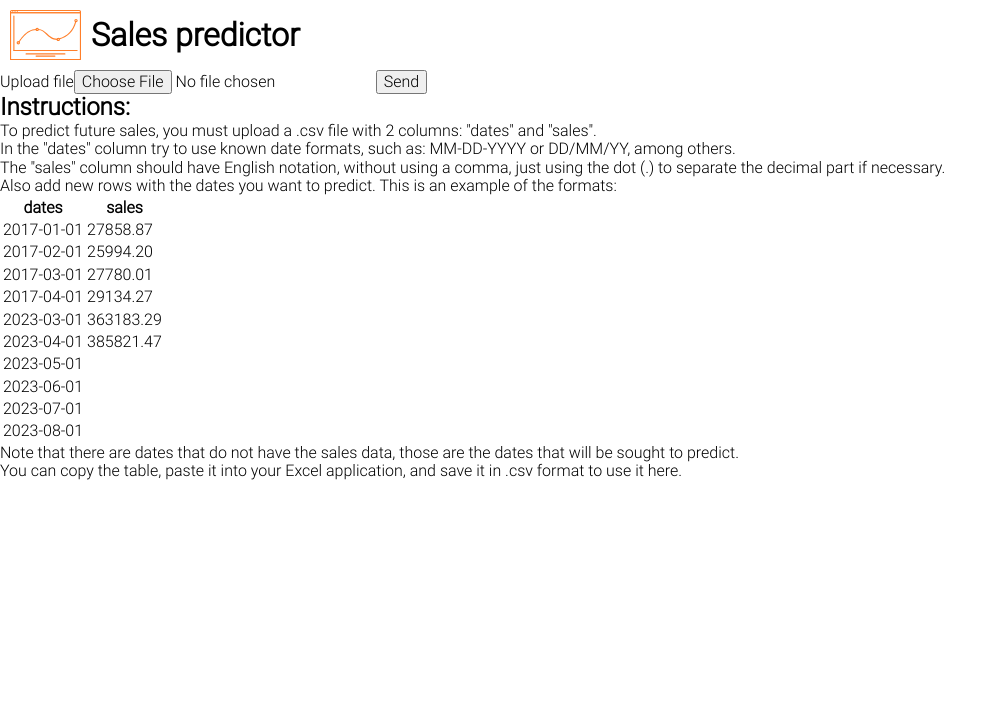
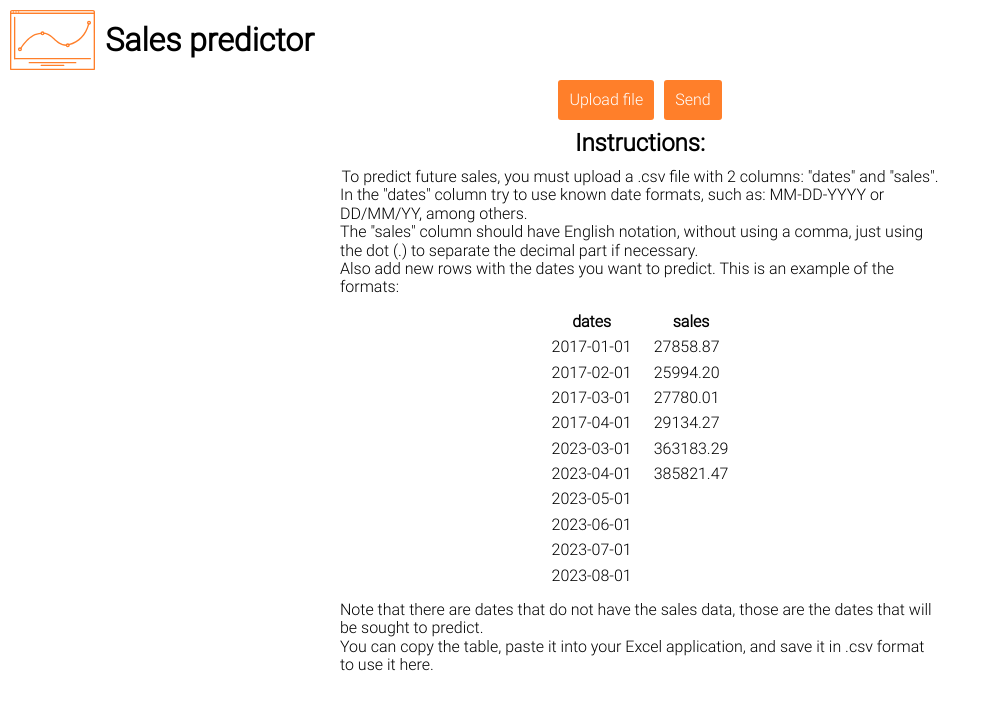
Before and after one commit to lisandroveron/sales-predictor, a React (Vite) app in the folder client/: page / in a window 1280 px wide. Shown: the top 710 px of the page, without its empty margins (0-1007 px from the left). Built offline with nearby package versions, Linux system fonts and the light colour scheme.

Commit message:
Client -> Added: Styles for header and main elements.

```diff
--- a/client/src/css/index.css
+++ b/client/src/css/index.css
@@ -3,18 +3,39 @@
 	src: url("/fonts/Roboto/Roboto-Light.ttf");
 }
 :root{
+	--main_color: #ff7f2a;
+
 	--padding: 10px;
 	--gap: 10px;
+	--margin: 10px;
 }
 body{
+	padding: var(--padding);
+}
+#root{
 	font-family: roboto;
+	display: flex;
+	flex-direction: column;
+	gap: var(--gap);
+}
+h1, h2, h3, h4, h5, h6{
+	margin: var(--margin) 0;
+}
+table, input[type="button"]{
+	margin: var(--margin) 0;
+}
+label[for="file"], button, input[type="button"]{
+	border: 1px solid transparent;
+	border-radius: 3px;
+	background-color: var(--main_color);
+	color: white;
+	padding: var(--padding);
 }
 /* - - - - - H E A D E R - - - - - */
 header{
 	display: flex;
 	gap: var(--gap);
-	padding: var(--padding);
-	height: 70px;
+	height: 60px;
 	align-items: center;
 }
 header img{
@@ -23,4 +44,23 @@ header img{
 /* - - END - H E A D E R - END - - */
 
 /* - - - - - M A I N - - - - - */
+main{
+	display: flex;
+	flex-direction: column;
+	align-items: center;
+	align-self: center;
+	max-width: 600px;
+}
+main form{
+	display: flex;
+/*	flex-direction: column;*/
+	gap: var(--gap);
+	align-items: center;
+}
+main form input[type="file"]{
+	display: none;
+}
+main table{
+	border-spacing: 20px 5px;
+}
 /* - - END - M A I N - END - - */
```
